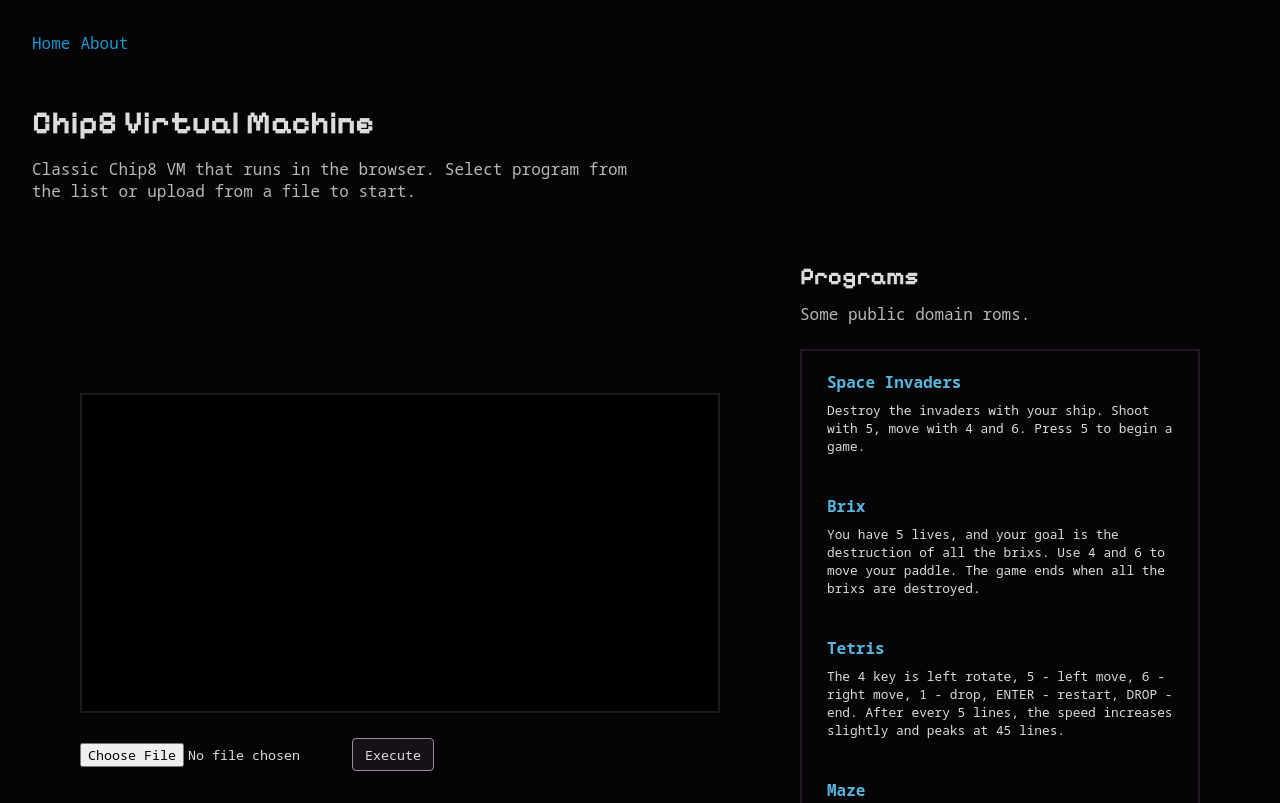
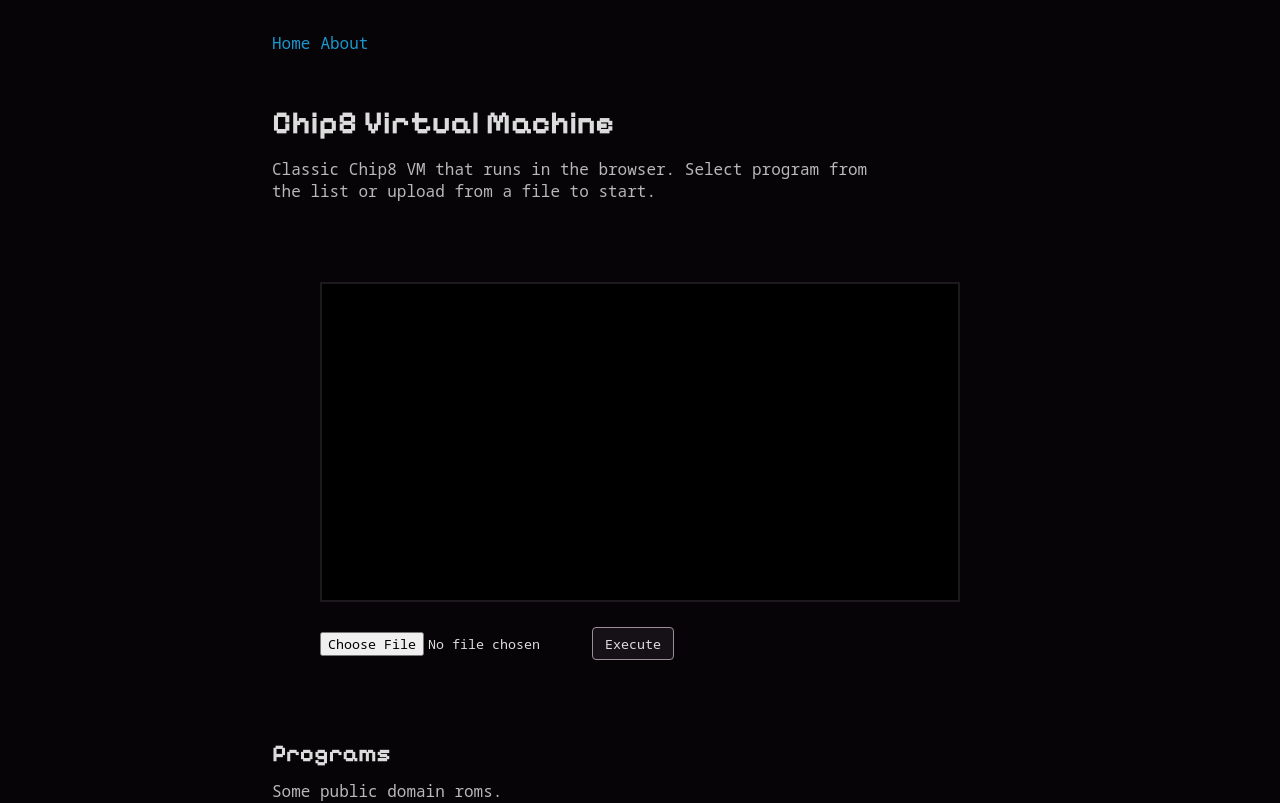
Before and after one commit to kcholew4/chip8, a Vue app in the folder app/: page /#/ in a window 1280 px wide. Shown: the top 803 px of the page. Built offline with nearby package versions, Linux system fonts and the light colour scheme.

Commit message:
Adjust for smaller devices

```diff
--- a/app/src/assets/main.css
+++ b/app/src/assets/main.css
@@ -17,6 +17,12 @@
   margin: 0 auto;
   padding: 2rem;
   font-weight: normal;
+}
+
+@media (max-width: 1400px) {
+  #app {
+    max-width: 800px;
+  }
 }
 
 a {
--- a/app/src/components/ProgramsList.vue
+++ b/app/src/components/ProgramsList.vue
@@ -75,6 +75,13 @@ const handleProgramClick = async (id: number) => {
   // padding: 25px;
   width: 400px;
   height: 500px;
+
+  @media (max-width: 1400px) {
+    width: auto;
+    height: auto;
+    max-height: 400px;
+    max-width: 800px;
+  }
 }
 
 .program {
--- a/app/src/views/HomeView.vue
+++ b/app/src/views/HomeView.vue
@@ -113,6 +113,19 @@ const handleProgramSelect = (file: File) => {
 </template>
 
 <style lang="scss" scoped>
+.main-section {
+  display: flex;
+  justify-content: center;
+  gap: 5rem;
+  padding: 60px 0 60px;
+  align-items: center;
+
+  @media (max-width: 1400px) {
+    flex-direction: column;
+    gap: 7rem;
+  }
+}
+
 .programs-list {
   h2 {
     margin-bottom: 0.5em;
@@ -127,14 +140,6 @@ const handleProgramSelect = (file: File) => {
   max-width: 640px;
   margin-left: auto;
   margin-right: auto;
-}
-
-.main-section {
-  display: flex;
-  justify-content: center;
-  gap: 5rem;
-  padding: 60px 0 60px;
-  align-items: center;
 }
 
 .display {
```
